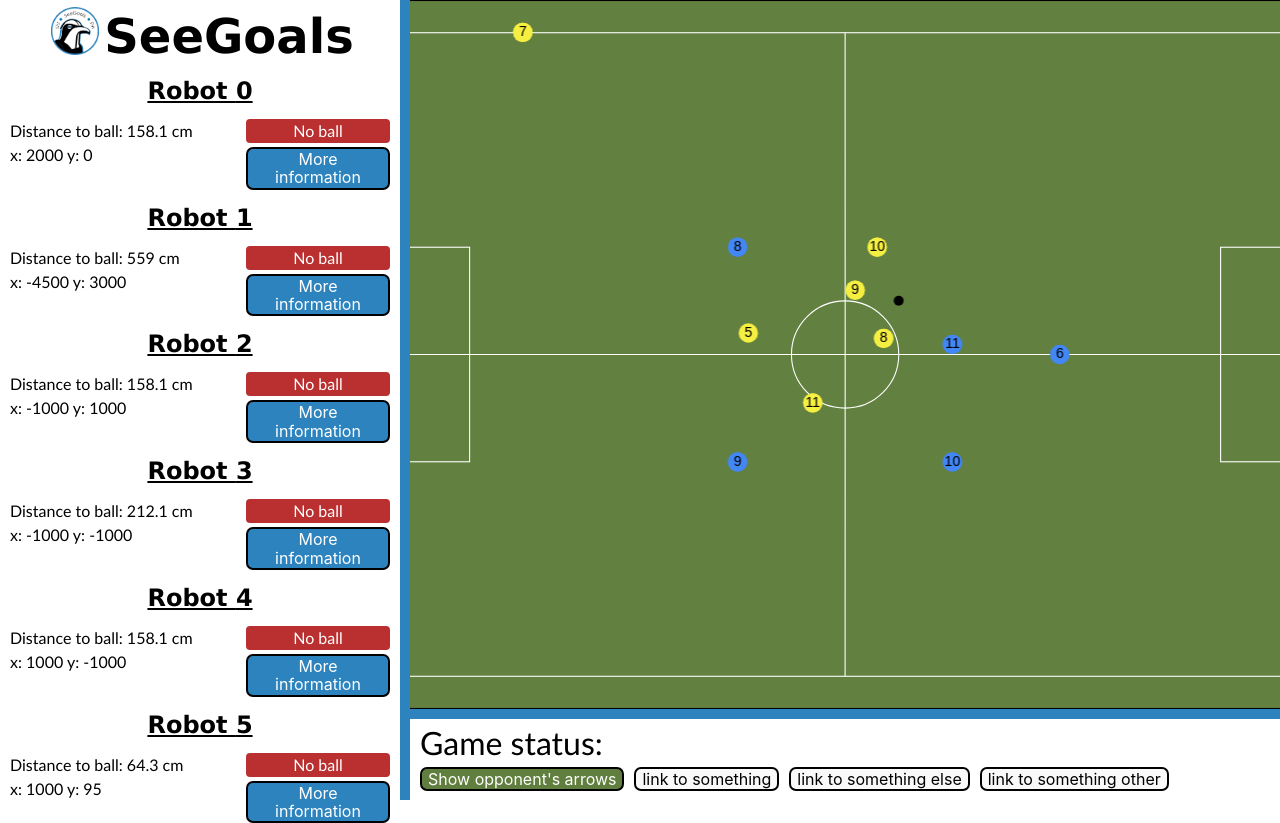
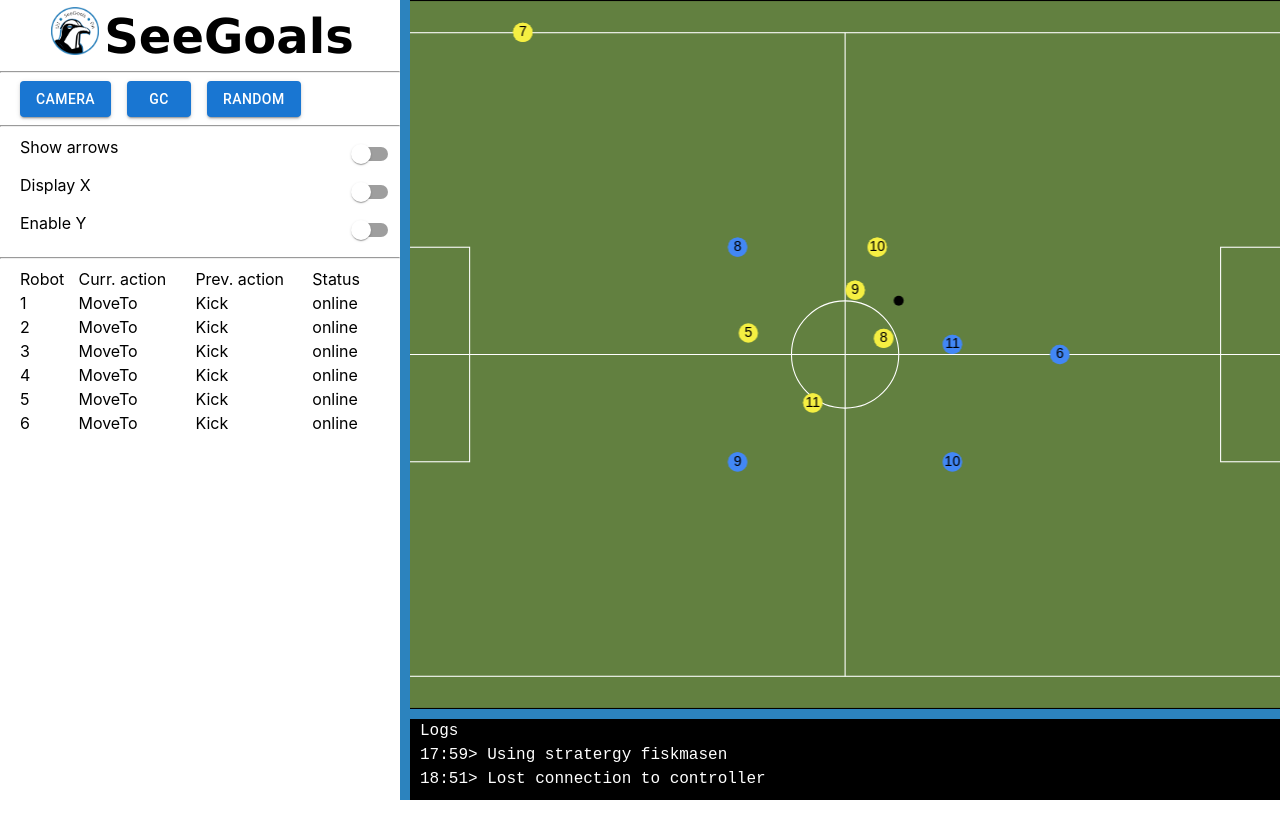
Before and after one commit to LiU-SeeGoals/GameViewer, a React (Vite) app: page / in a window 1280 px wide. Shown: the top 823 px of the page. After the commit the page ends 800 px from the top, so only its background shows below. Built offline with nearby package versions, Linux system fonts and the light colour scheme; no server answers.

Commit message:
first testing with layout alternative

```diff
--- a/package.json
+++ b/package.json
@@ -10,6 +10,9 @@
     "preview": "vite preview"
   },
   "dependencies": {
+    "@emotion/react": "^11.11.4",
+    "@emotion/styled": "^11.11.5",
+    "@mui/material": "^5.15.19",
     "@solidjs/router": "^0.12.5",
     "react": "^18.2.0",
     "react-dom": "^18.2.0"
--- a/src/components/gameViewer/GameViewer.css
+++ b/src/components/gameViewer/GameViewer.css
@@ -20,19 +20,9 @@
 }
 
 .game-viewer-container {
-    background: white;
+    background: black;
+    color: white;
     flex-grow: 1;
+    padding-left: 10px;
+    font-family: "Courier New";
 }
-.game-viewer-container p {
-    color: black;
-    font-family:'Trebuchet MS', 'Lucida Sans Unicode', 'Lucida Grande', 'Lucida Sans', Arial, sans-serif;
-    font-size: 2em;
-    padding-left: 10px;
-    padding-right: 10px;
-  }
-
-  .game-viewer-container button {
-      margin-left: 10px;
-      border-radius: 7px;
-      border: 2px solid black;
-  }
--- a/src/components/gameViewer/GameViewer.tsx
+++ b/src/components/gameViewer/GameViewer.tsx
@@ -2,11 +2,14 @@ import React, { useContext, useState } from 'react';
 import './GameViewer.css';
 import useResizeSidebar from '../../hooks/useResizeSidebar';
 import FootballField from '../footballField/FootballField';
+import Test from './Test'
 import { GameStateContext } from '../../App';
 import { GameState, updateYellowShowArrow } from '../../types/GameState';
 interface gameViewerProps {
     gameState: GameState
 }
+
+
 
 const GameViewer: React.FC<gameViewerProps> = ({gameState}: gameViewerProps) => {
     const startHeightResizer = 709;
@@ -33,23 +36,15 @@ const GameViewer: React.FC<gameViewerProps> = ({gameState}: gameViewerProps) =>
             />
 
             <div className="game-viewer-container" style={{}}>
-                <p>Game status: </p>
-                <button
-                    onClick={handleClick}
-                    style={{ backgroundColor: arrow ? 'rgb(186, 48, 48)' : 'rgb(96, 126, 61)', color: 'white' }}
-                    >
-                    {arrow ?"Hide opponent's arrows" : "Show opponent's arrows"}
-                </button>
-                <a href="">
-                    <button>link to something</button>
-                </a>
-                <a href="">
-                    <button>link to something else</button>
-                </a>
-                <a href="">
-                    <button>link to something other</button>
-                </a>
+                <p>Logs</p>
+                <p>17:59{'>'} Using stratergy fiskmasen</p>
+                <p>18:51{'>'} Lost connection to controller</p>
+
+
+
             </div>
+
+
         </div>
     );
 };
--- a/src/components/sidebar/Sidebar.css
+++ b/src/components/sidebar/Sidebar.css
@@ -6,10 +6,27 @@
   flex-direction: row;
 }
 
-.sidebar-content {
-  background-color: white;
+.abcabc {
+  display: grid;
+
+  grid-template-columns: 6fr 1fr;
+  grid-template-rows:  1fr 1fr;
+  color:black;
+  padding-left: 20px;
 }
 
+.temp2 {
+  display: grid;
+
+  grid-template-columns: 1fr 2fr 2fr 1.5fr;
+  grid-template-rows:  1fr 1fr;
+  color:black;
+  padding-left: 20px;
+}
+
+.aaaa{
+  padding-left:20px;
+}
 .sidebar-resizer {
   width: 5px;
   background-color: rgb(44, 131, 190);
@@ -25,11 +42,6 @@
   margin-block-start: 10px;
 }
 
-.sidebar-content p {
-  color: black;
-  font-family:'Trebuchet MS', 'Lucida Sans Unicode', 'Lucida Grande', 'Lucida Sans', Arial, sans-serif;
-  font-size: 1.2em;
-}
 
 .center {
   margin: 0;
--- a/src/components/sidebar/Sidebar.tsx
+++ b/src/components/sidebar/Sidebar.tsx
@@ -1,7 +1,13 @@
-import React from 'react';
+import React, { useState } from 'react';
 import './Sidebar.css'
 import useResizeSidebar from '../../hooks/useResizeSidebar';
-import RobotInfo from '../robotInfo/RobotInfo';
+import Switch from '@mui/material/Switch';
+import Stack from '@mui/material/Stack';
+import Button from '@mui/material/Button';
+
+const label = { inputProps: { 'aria-label': 'Switch demo' } };
+
+
 interface SidebarProps {
 }
 
@@ -10,33 +16,82 @@ const Sidebar: React.FC<SidebarProps> = () => {
     const startWidthSidebar = 400;
     const resizerWidth = 10;
 
-    const {value: resizerValue, startResizing} = useResizeSidebar(false, startWidthSidebar);
+    const { value: resizerValue, startResizing } = useResizeSidebar(false, startWidthSidebar);
 
     const contentDisplay: string = resizerValue < minSidebarContentWidth + resizerWidth ? 'none' : 'inline';
     const sidebarWidth: number = resizerValue < minSidebarContentWidth + resizerWidth ? resizerWidth : resizerValue;
 
+    const [isToggled, setIsToggled] = useState(false);
+
+    const handleToggle = () => {
+        setIsToggled(!isToggled);
+    };
     return (
+
         <div className="sidebar-wrapper">
             <div className="sidebar" style={{ width: sidebarWidth }}>
                 <div className='row'>
-                    <img src="./src/assets/Fia_logo.png" alt="logga" className="logo"/>
+                    <img src="./src/assets/Fia_logo.png" alt="logga" className="logo" />
                     <h1>SeeGoals</h1>
                 </div>
-                <div className="sidebar-content" style={{ display: contentDisplay}}>
-                    <RobotInfo RobotId={0}></RobotInfo>
-                    <RobotInfo RobotId={1}></RobotInfo>
-                    <RobotInfo RobotId={2}></RobotInfo>
-                    <RobotInfo RobotId={3}></RobotInfo>
-                    <RobotInfo RobotId={4}></RobotInfo>
-                    <RobotInfo RobotId={5}></RobotInfo>
+                <div className="sidebar-content" style={{ display: contentDisplay }}>
+                    <hr />
+                    <div className='aaaa'>
+                    <Stack spacing={2} direction="row">
 
+                        <Button variant="contained">Camera</Button>
+                        <Button variant="contained">GC</Button>
+                        <Button variant="contained">random</Button>
+
+                    </Stack>
+                    </div>
+                    <hr />
+                    <div className='abcabc'>
+                        <p>Show arrows</p>
+                        <Switch {...label} />
+                        <p>Display X</p>
+                        <Switch {...label} />
+                        <p>Enable Y</p>
+                        <Switch {...label} />
+                    </div>
+                    <hr />
+                    <div className='temp2'>
+                        <p>Robot</p>
+                        <p>Curr. action</p>
+                        <p>Prev. action</p>
+                        <p>Status</p>
+                        <p>1</p>
+                        <p>MoveTo</p>
+                        <p>Kick</p>
+                        <p>online</p>
+                        <p>2</p>
+                        <p>MoveTo</p>
+                        <p>Kick</p>
+                        <p>online</p>
+                        <p>3</p>
+                        <p>MoveTo</p>
+                        <p>Kick</p>
+                        <p>online</p>
+                        <p>4</p>
+                        <p>MoveTo</p>
+                        <p>Kick</p>
+                        <p>online</p>
+                        <p>5</p>
+                        <p>MoveTo</p>
+                        <p>Kick</p>
+                        <p>online</p>
+                        <p>6</p>
+                        <p>MoveTo</p>
+                        <p>Kick</p>
+                        <p>online</p>
+                    </div>
                 </div>
             </div>
             <div
-               className="sidebar-resizer"
-               style={{width: resizerWidth}}
-               onMouseDown={startResizing}
-           />
+                className="sidebar-resizer"
+                style={{ width: resizerWidth }}
+                onMouseDown={startResizing}
+            />
         </div>
     );
 };
```
Also changed, not shown: 1 other file (tests, documents, lock files or other folders).
